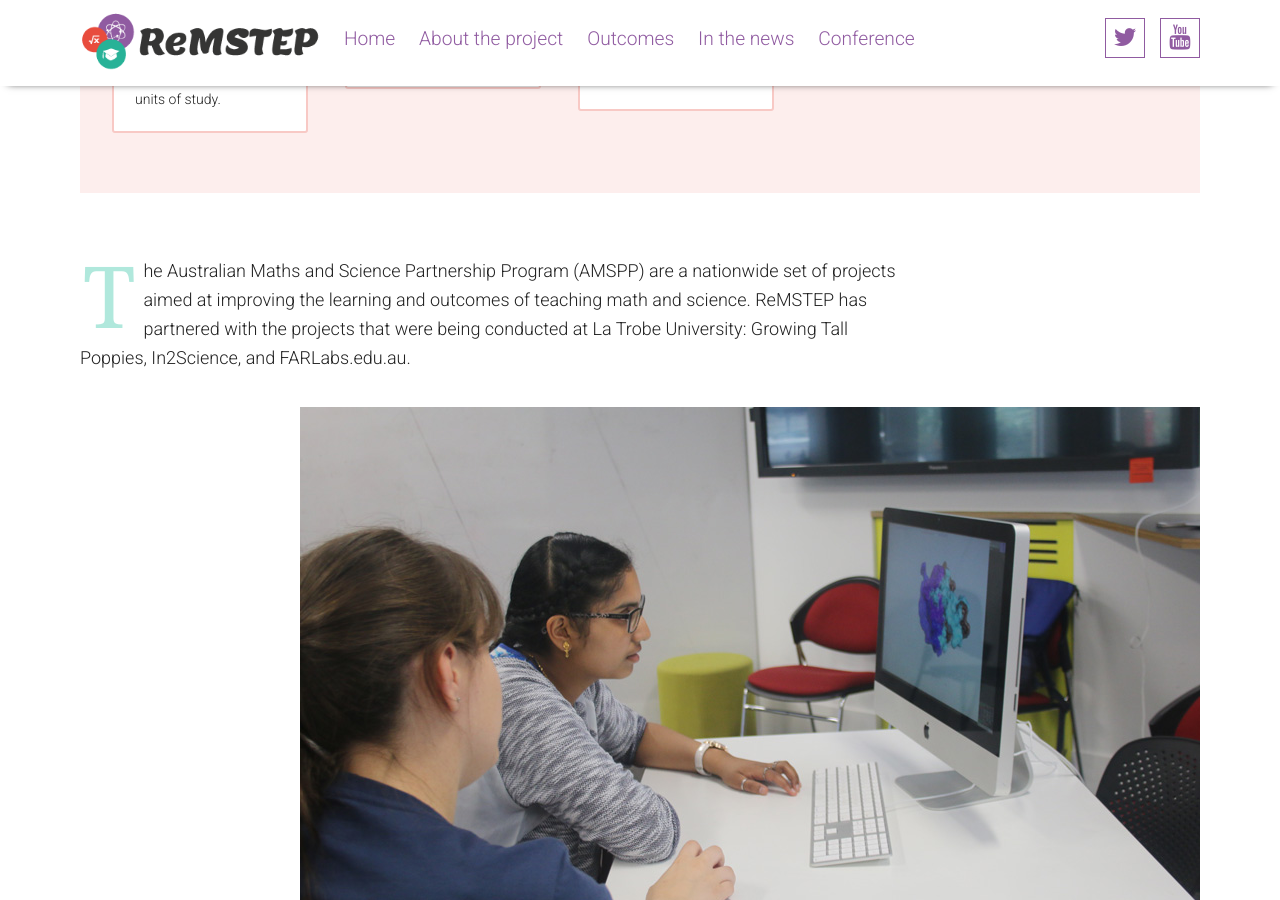
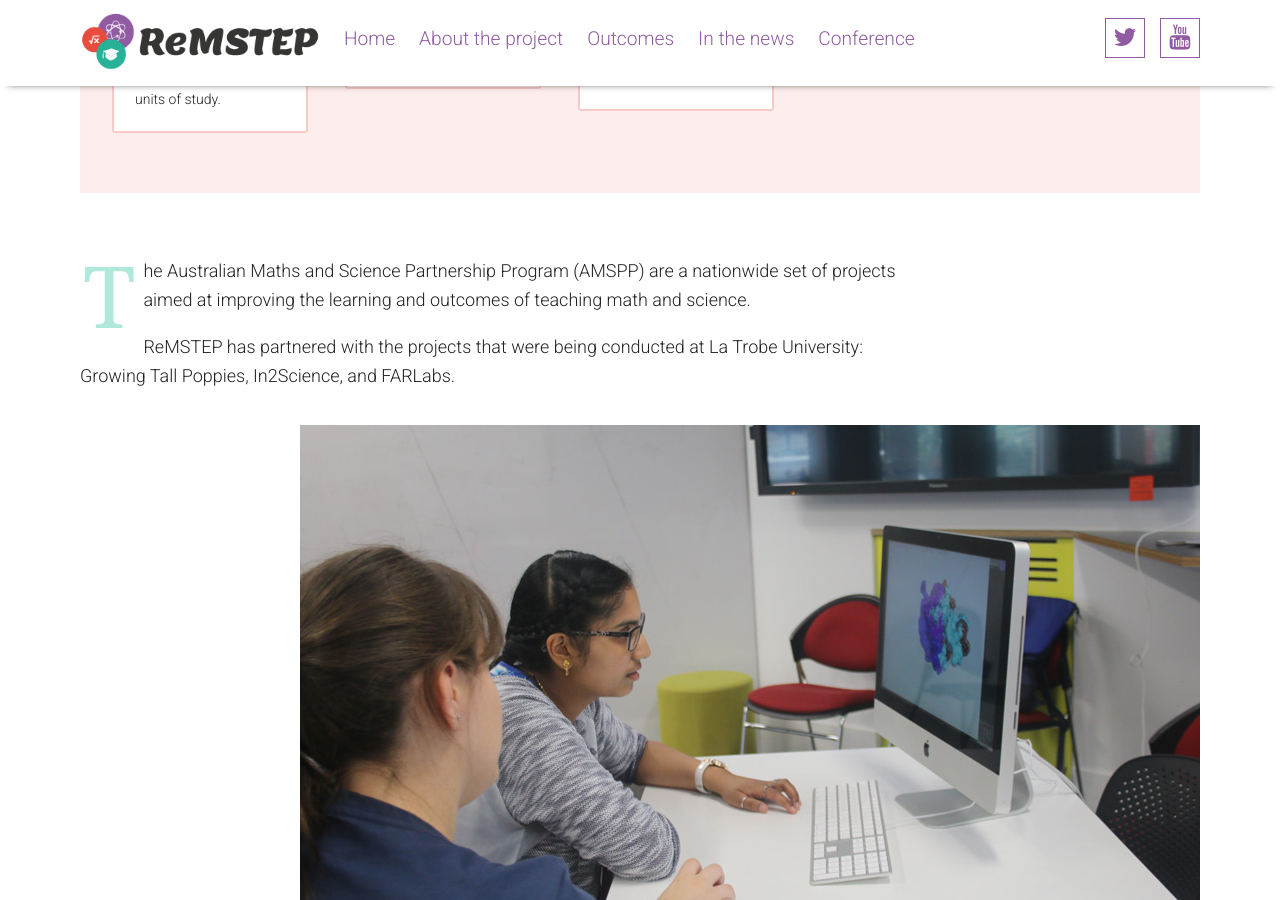
Before and after one commit to ReMSTEP/ReMSTEP-2017-v2, a Jekyll site: the page built from outcomes/amspp/index.html, in a window 1280 px wide and 900 px high, scrolled down 1224 px. Built offline with Jekyll 4.4.1, drawn with Linux system fonts in a browser that asks for light colours; nearby versions of some CDN libraries.

Commit message:
no links

```diff
--- a/outcomes/amspp/index.html
+++ b/outcomes/amspp/index.html
@@ -46,7 +46,8 @@
             </ul>
         </div>
     </div>
-    <p><span class="first-letter">T</span>he Australian Maths and Science Partnership Program (AMSPP) are a nationwide set of projects aimed at improving the learning and outcomes of teaching math and science. ReMSTEP has partnered with the projects that were being conducted at La Trobe University: Growing Tall Poppies, In2Science, and FARLabs.edu.au.</p>
+    <p><span class="first-letter">T</span>he Australian Maths and Science Partnership Program (AMSPP) are a nationwide set of projects aimed at improving the learning and outcomes of teaching math and science.</p>
+    <p>ReMSTEP has partnered with the projects that were being conducted at La Trobe University: Growing Tall Poppies, In2Science, and FARLabs.</p>
 
     <div class="row right-align">
         <figure>
```
